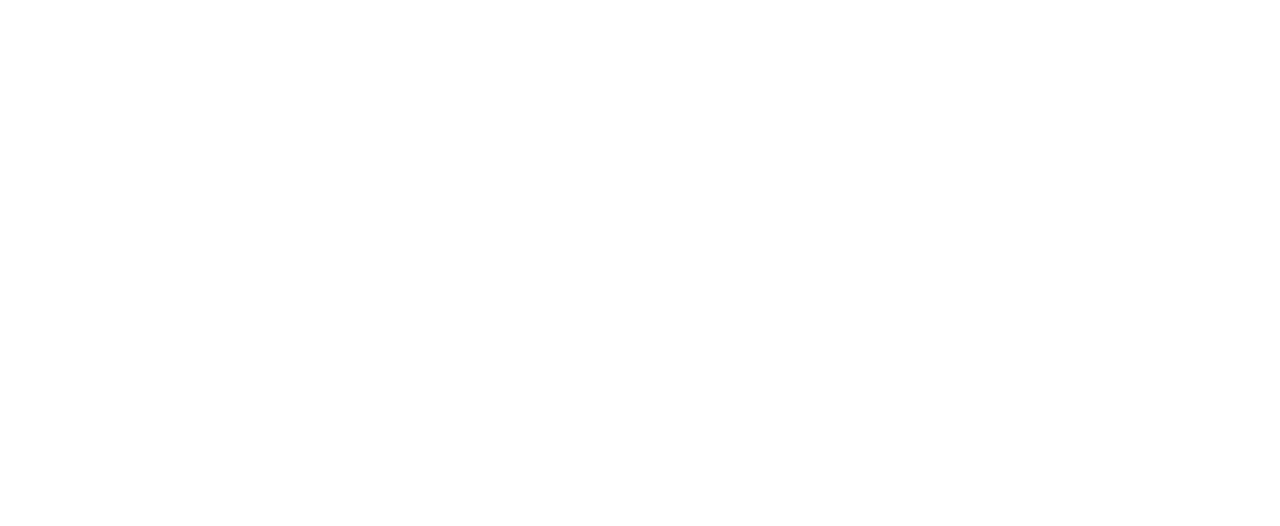
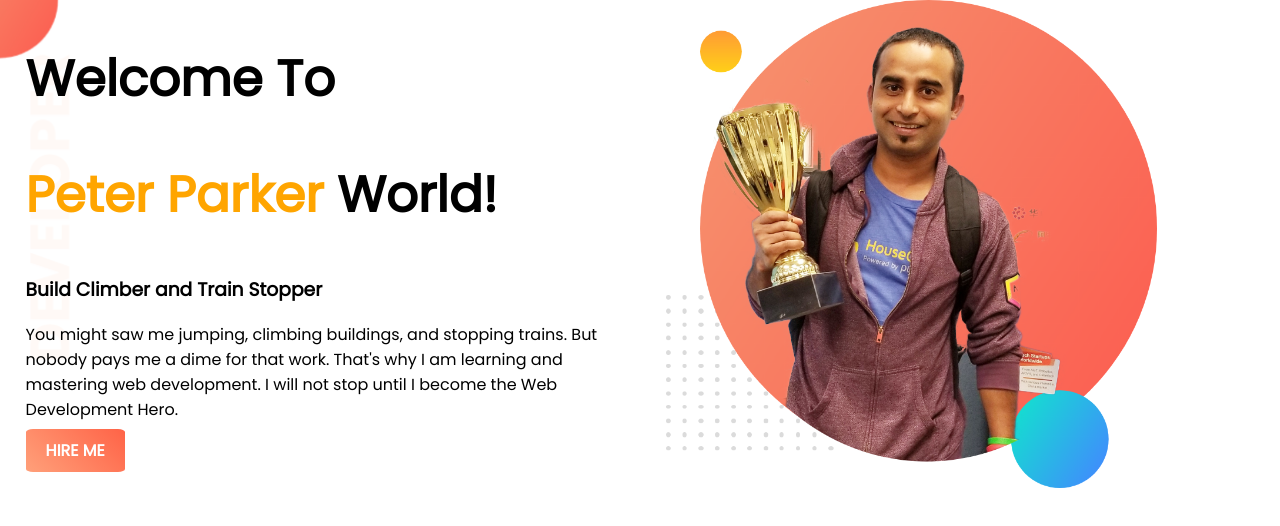
Before and after one commit to JMSohelRana/developer-portfolio, a plain HTML site: page index.html in a window 1280 px wide. Drawn offline with Linux system fonts and the light colour scheme.

Commit message:
modified 1st part

```diff
--- a/index.html
+++ b/index.html
@@ -1,13 +1,36 @@
 <!DOCTYPE html>
 <html lang="en">
+
 <head>
-    <meta charset="UTF-8">
-    <meta http-equiv="X-UA-Compatible" content="IE=edge">
-    <meta name="viewport" content="width=device-width, initial-scale=1.0">
-    <title>Portfolio</title>
-    <link rel="stylesheet" href="style.css">
+    <meta charset="UTF-8" />
+    <meta http-equiv="X-UA-Compatible" content="IE=edge" />
+    <meta name="viewport" content="width=device-width, initial-scale=1.0" />
+    <title>Peter Parker Website</title>
+    <link rel="preconnect" href="https://fonts.googleapis.com" />
+    <link rel="preconnect" href="https://fonts.gstatic.com" crossorigin />
+    <link href="https://fonts.googleapis.com/css2?family=Poppins&display=swap" rel="stylesheet" />
+    <link rel="stylesheet" href="style.css" />
 </head>
+
 <body>
+    <section class="top-banner">
+        <div class="half-width">
+            <h1>Welcome To</h1>
+            <h1><span>Peter Parker</span> World!</h1>
+            <h3>Build Climber and Train Stopper</h3>
+            <p>You might saw me jumping, climbing buildings, and stopping trains. But nobody pays me a dime for that
+                work.
+                That's why I am learning and mastering web development. I will not stop until I become the Web
+                Development
+                Hero.
+            </p>
+            <a class="link-button" target="-blank" href="https://www.linkedin.com/company/programminghero/">HIRE ME</a>
+        </div>
 
+        <div class="half-width">
+            <img src="images/jhankar.png" alt="">
+        </div>
+    </section>
 </body>
+
 </html>
--- a/style.css
+++ b/style.css
@@ -0,0 +1,33 @@
+body {
+  margin: 0;
+  padding: 0;
+  font-family: "Poppins", sans-serif;
+}
+h1 {
+  font-size: 50px;
+}
+span {
+  color: orange;
+}
+section {
+  display: flex;
+}
+.half-width {
+  padding-left: 2%;
+  width: 50%;
+}
+.half-width img {
+  width: 80%;
+}
+.link-button {
+  text-decoration: none;
+  background: linear-gradient(45deg, lightsalmon, tomato);
+  color: white;
+  padding: 10px 20px;
+  border-radius: 7%;
+  font-weight: 700;
+}
+.top-banner {
+  background-image: url(images/top-banner.png);
+  background-repeat: no-repeat;
+}
```
